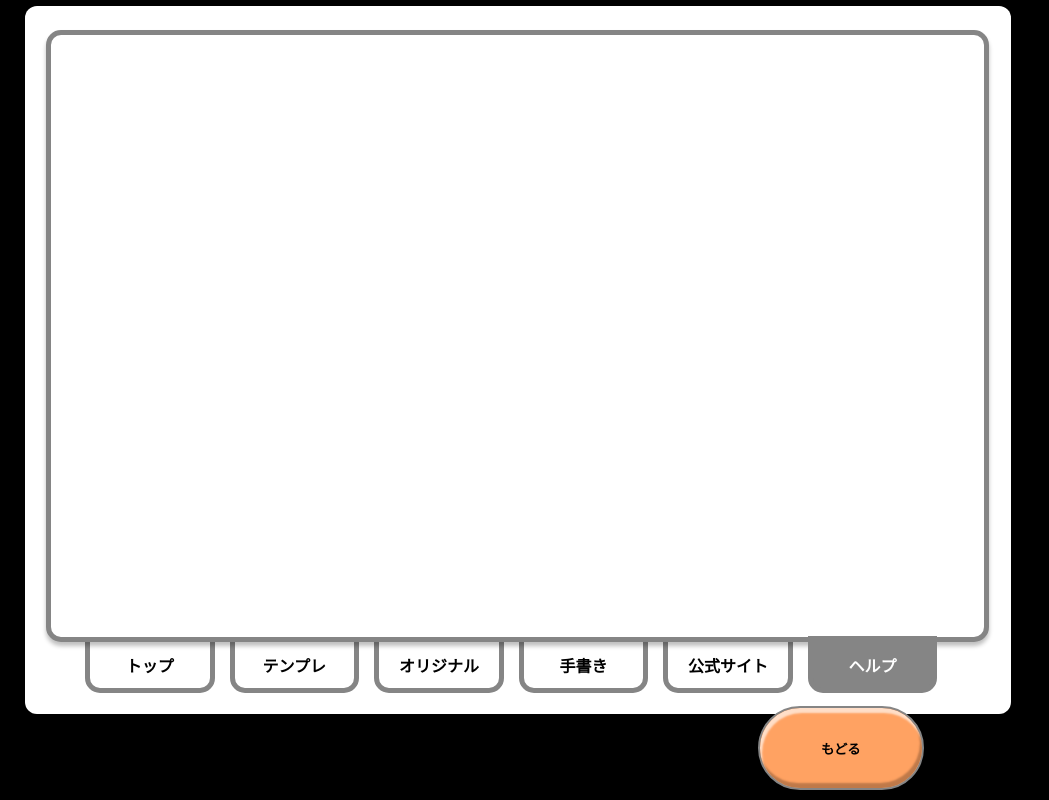
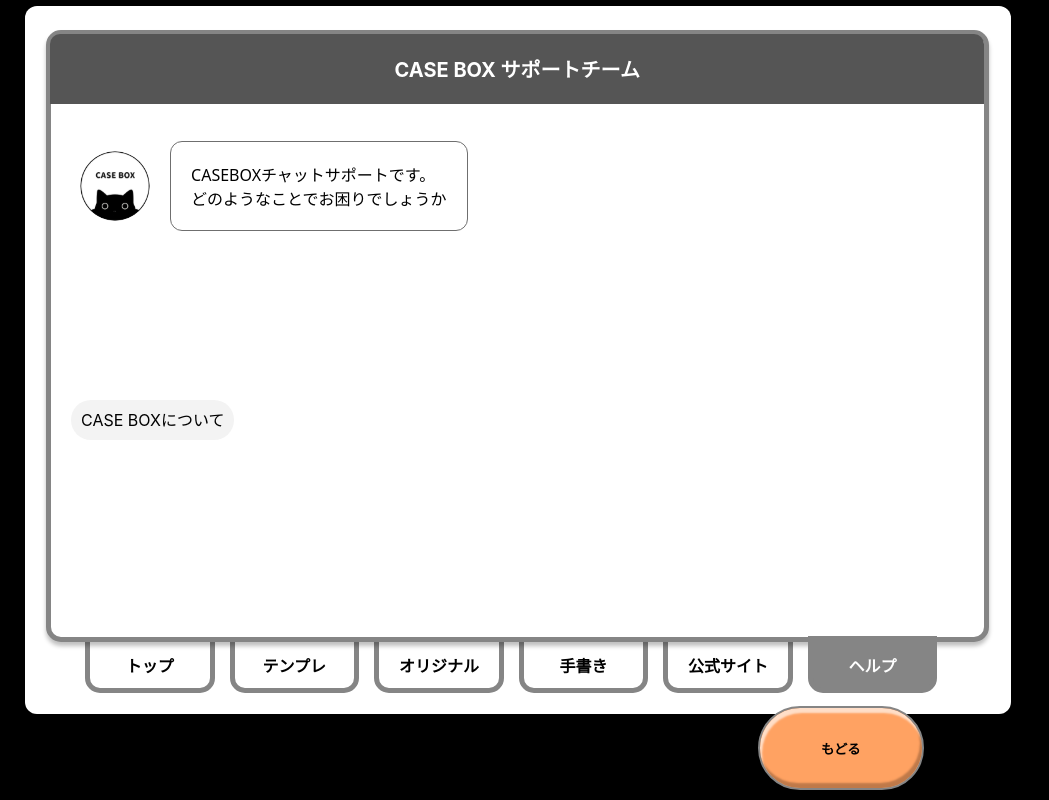
Before and after one commit to 2022-HEW/casebox, a Next.js app: page /help in a window 1280 px wide. Shown: the whole page, without its empty margins (0-1049 px from the left). Built offline with nearby package versions, Linux system fonts and the light colour scheme.

Commit message:
add help design

```diff
--- a/src/pages/help.tsx
+++ b/src/pages/help.tsx
@@ -1,15 +1,47 @@
 import React from 'react'
 import Box from '../components/common/Box'
 import Nav from '../components/common/Nav'
+import styles from "../styles/help.module.css"
+import Image from 'next/image'
+const Help = () => {
+    const answer:string[]=["CASEBOXチャットサポートです。どのようなことでお困りでしょうか"]
+    return (
+        <Box>
+            <Nav>
+                <Header/>
+                <Answer answer={answer[0]}></Answer>
+                <Questions/>
+            </Nav>
+        </Box>
+    )
+}
 
-const Help = () => {
 
-return (
-    <Box>
-        <Nav>
+const Header = ()=>{
+    return(
+        <div className={styles.header}>
+            <p>CASE BOX サポートチーム</p>
+        </div>
+    )
+}
 
-        </Nav>
-    </Box>
-)
+type Props={
+    answer:string
+}
+const Answer = ({answer}:Props)=>{
+    return(
+        <div className={styles.answer}>
+            <Image src={"/image/answer.svg"} width={70} height={70}/>
+            <p>{answer}</p>
+        </div>
+    )
+}
+
+const Questions = ()=>{
+    return(
+        <div className={styles.question}>
+            <span>CASE BOXについて</span>
+        </div>
+    )
 }
 export default Help
--- /dev/null
+++ b/src/styles/help.module.css
@@ -0,0 +1,40 @@
+.header{
+    height: 70px;
+    width: 100.2%;
+    background-color: #555555;
+    border-radius: 10px 10px 0 0;
+    position: relative;
+    top: -1px;
+    right: 1px;
+    display: flex;
+    justify-content: center;
+    align-items: center;
+}
+
+.header p{
+    color: white;
+    margin: 0;
+    font-size: 20px;
+    font-weight: bold;
+}
+.answer{
+    padding: 20px 0 0 29px;
+    display: flex;
+}
+.answer  p{
+    border: 1px solid #6F6F6F;
+    border-radius: 12px;
+    display: inline-block;
+    width: 33%;
+    padding: 20px;
+    font-family: 'Noto Sans';
+    margin-left: 20px;
+}
+.question span{
+    background: #F3F3F3;
+    border-radius: 28px;
+    padding: 10px;
+    position: relative;
+    left: 20px;
+    top: 160px;
+}
```
Also changed, not shown: public/image/answer.svg (added).
